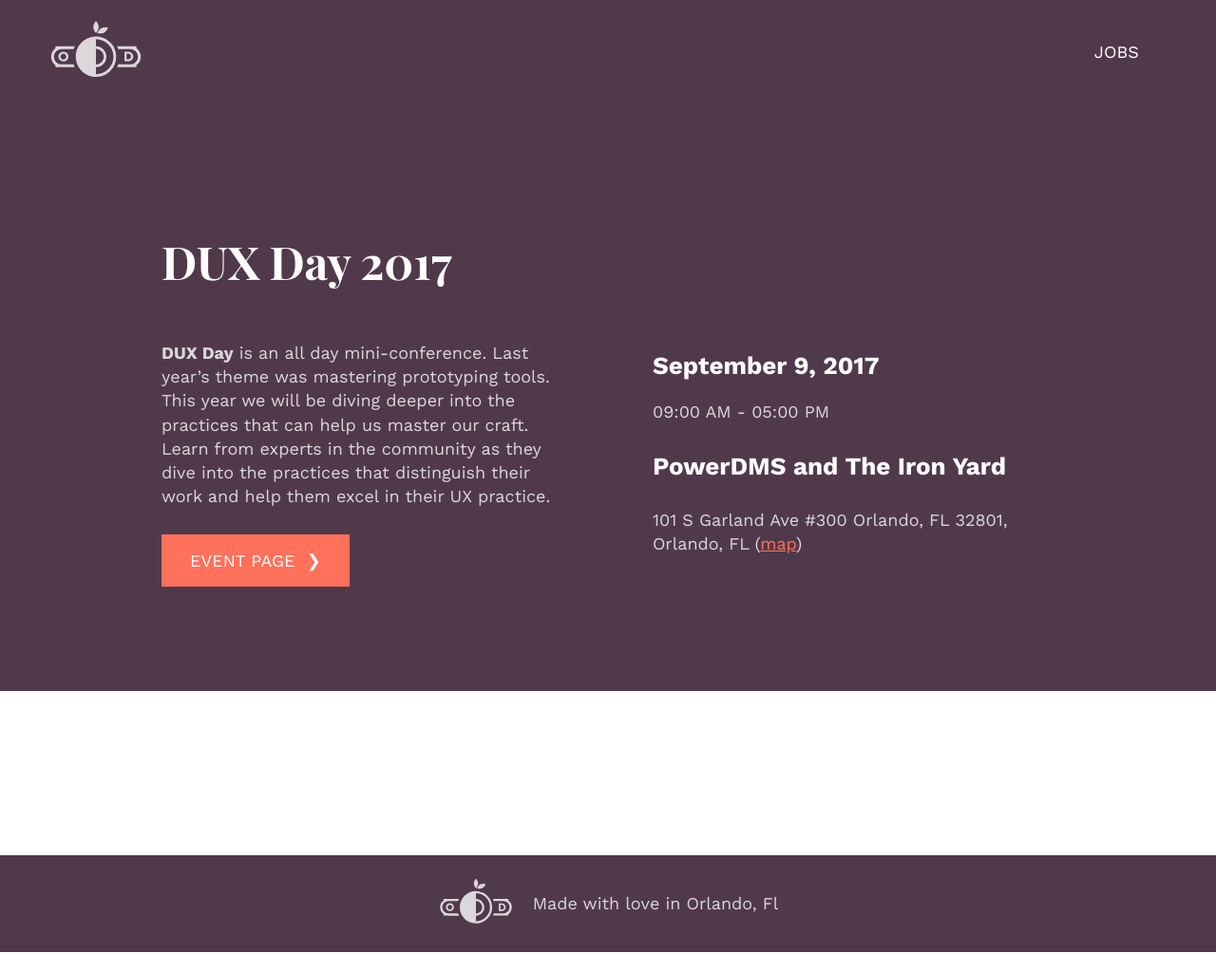
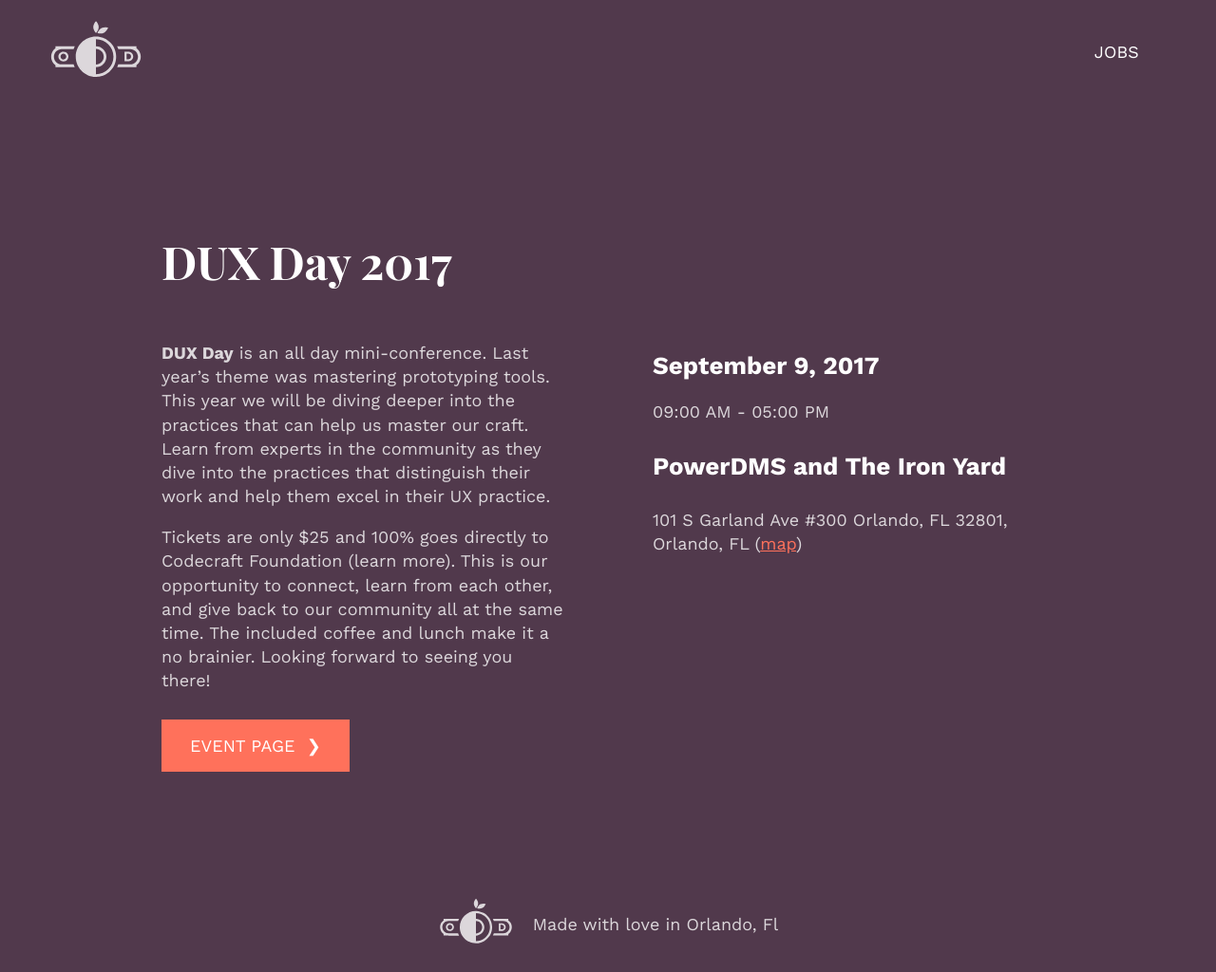
Before and after one commit to whosdustin/orlando-designers, a Jekyll site: the page built from _events/DUX-Meetup.markdown, in a window 1280 px wide. Shown: the whole page at 95% size. Built offline with Jekyll 4.4.1, drawn with Linux system fonts in a browser that asks for light colours; comment, search, counter and statistics services are not loaded; before the commit the page ends 1003 px from its top, so only the background shows below that.

Commit message:
Updated Dux Meetup

```diff
--- a/_events/DUX-Meetup.markdown
+++ b/_events/DUX-Meetup.markdown
@@ -8,3 +8,5 @@
 ---
 
 **DUX Day** is an all day mini-conference. Last year's theme was mastering prototyping tools. This year we will be diving deeper into the practices that can help us master our craft. Learn from experts in the community as they dive into the practices that distinguish their work and help them excel in their UX practice.
+
+Tickets are only $25 and 100% goes directly to Codecraft Foundation (learn more). This is our opportunity to connect, learn from each other, and give back to our community all at the same time. The included coffee and lunch make it a no brainier. Looking forward to seeing you there!
```
